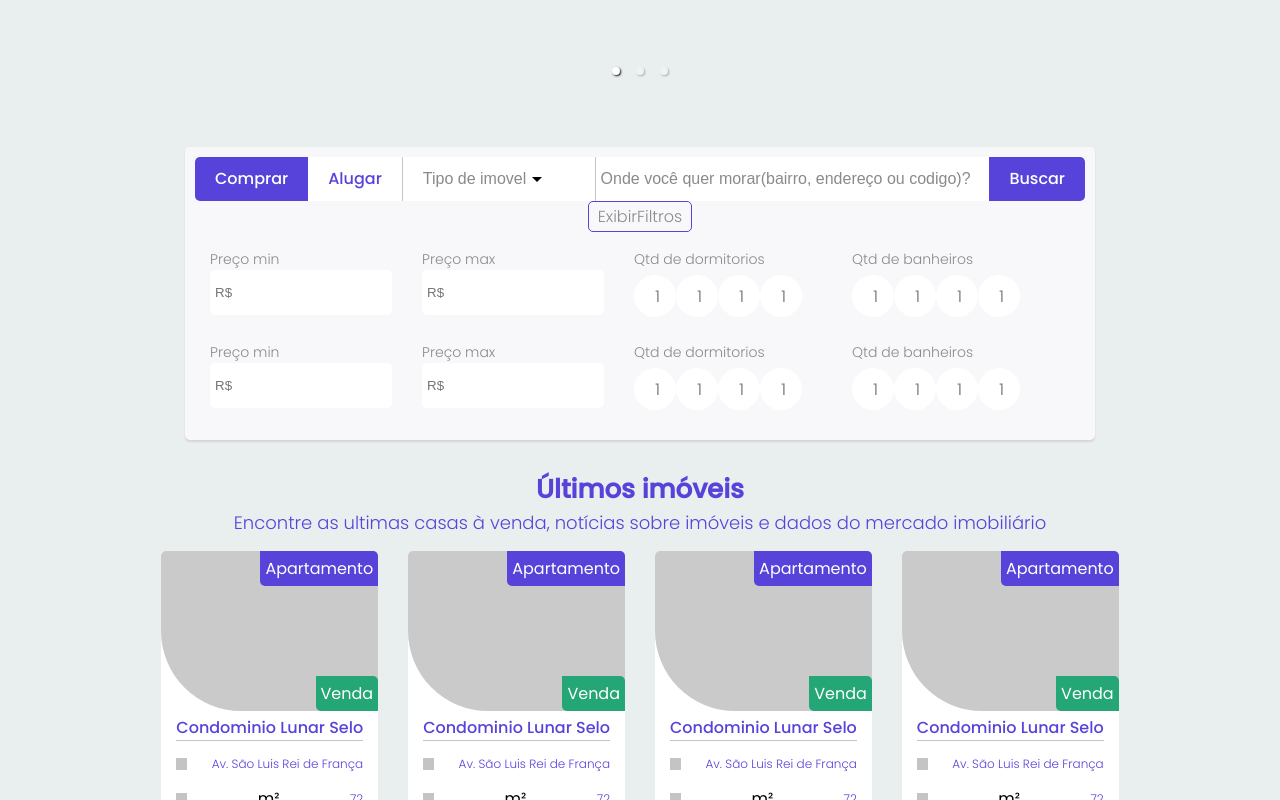
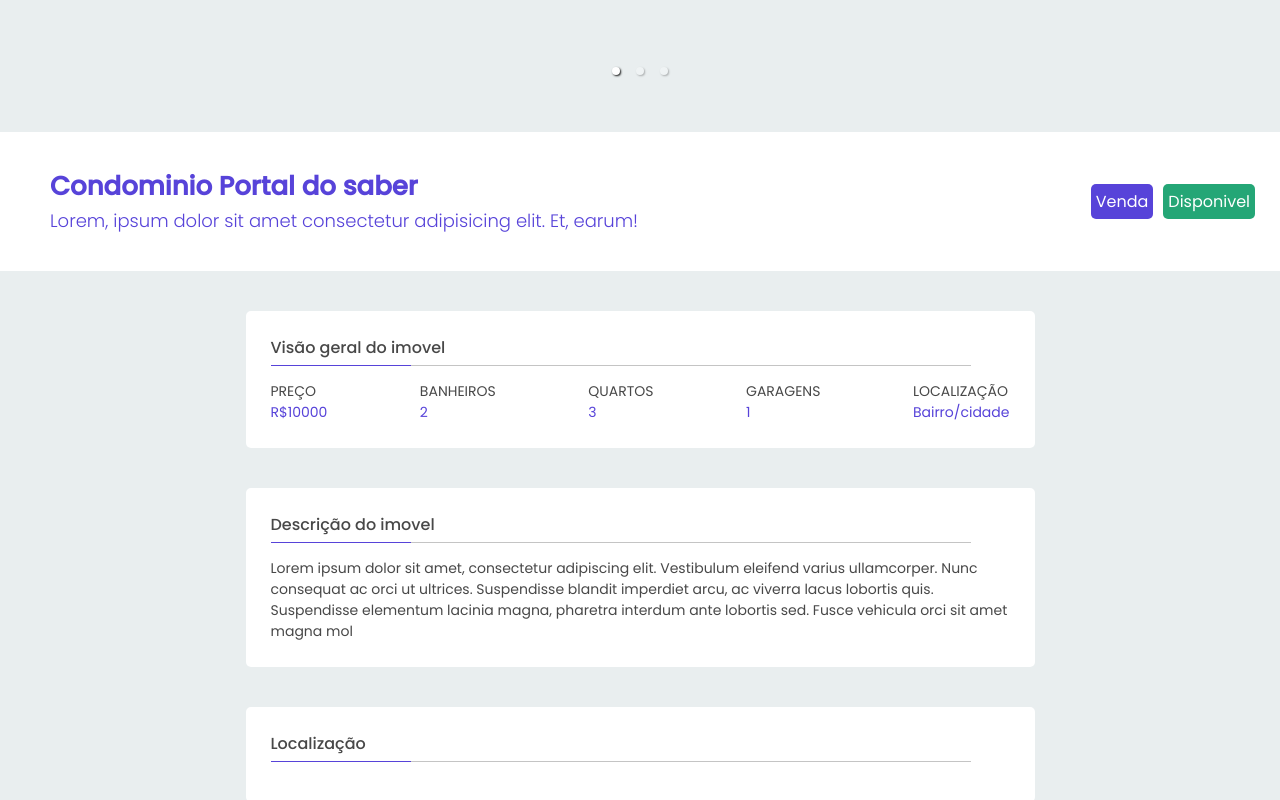
Before and after one commit to rpajf/habittare, a Next.js app: page / in a window 1280 px wide. Shown: the part 520-1320 px from the top of the page. Built offline with nearby package versions, Linux system fonts and the light colour scheme.

Commit message:
Properties page, InfoTextComp, ButtonsComp

```diff
--- /dev/null
+++ b/src/components/Buttons/PrimaryBtn/index.tsx
@@ -0,0 +1,12 @@
+import { ReactNode } from 'react'
+import * as S from './styles'
+
+interface ButtonProps {
+  children: ReactNode
+}
+
+const PrimaryButton: React.FC<ButtonProps> = props => {
+  const { children } = props
+  return <S.Container>{children}</S.Container>
+}
+export default PrimaryButton
--- /dev/null
+++ b/src/components/Buttons/PrimaryBtn/styles.ts
@@ -0,0 +1,9 @@
+import styled from 'styled-components'
+
+export const Container = styled.label`
+  background: ${props => props.theme.colors.primary};
+  border-radius: 5px;
+  color: #fff;
+  padding: 5px;
+  margin: 5px;
+`
--- /dev/null
+++ b/src/components/Buttons/SecondaryBtn/index.tsx
@@ -0,0 +1,11 @@
+import { ReactNode } from 'react'
+import * as S from './styles'
+interface ButtonProps {
+  children: ReactNode
+}
+
+const SecondaryButton: React.FC<ButtonProps> = props => {
+  const { children } = props
+  return <S.Container>{children}</S.Container>
+}
+export default SecondaryButton
--- /dev/null
+++ b/src/components/Buttons/SecondaryBtn/styles.ts
@@ -0,0 +1,9 @@
+import styled from 'styled-components'
+
+export const Container = styled.label`
+  background: #24a676;
+  border-radius: 5px;
+  color: #fff;
+  padding: 5px;
+  margin: 5px;
+`
--- /dev/null
+++ b/src/components/InfoTextComp/index.tsx
@@ -0,0 +1,17 @@
+import { ReactNode } from 'react'
+import * as S from './styles'
+interface ComponentProps {
+  children: ReactNode
+  content: string
+}
+const InfoTextComp: React.FC<ComponentProps> = props => {
+  const { children, content } = props
+  return (
+    <S.Container>
+      <S.MainText>{content}</S.MainText>
+      <S.TextFoot />
+      {children}
+    </S.Container>
+  )
+}
+export default InfoTextComp
--- /dev/null
+++ b/src/components/InfoTextComp/styles.ts
@@ -0,0 +1,24 @@
+import styled from 'styled-components'
+export const Container = styled.div`
+  margin: 40px auto;
+  display: flex;
+  flex-direction: column;
+  border-radius: 5px;
+  background: #fff;
+  padding: 25px;
+`
+export const MainText = styled.text`
+  font-style: normal;
+  font-weight: 500;
+  font-size: 16px;
+  line-height: 24px;
+  margin-bottom: 5px;
+
+  color: #484848;
+`
+export const TextFoot = styled.div`
+  height: 1px;
+  max-width: 700px;
+  background: linear-gradient(to right, #5743d9 20%, #c4c4c4 0%);
+  margin-bottom: 15px;
+`
--- /dev/null
+++ b/src/components/PrimaryText/index.tsx
@@ -0,0 +1,6 @@
+import * as S from './styles'
+const PrimaryText: React.FC = () => {
+  return <S.Text />
+}
+
+export default PrimaryText
--- /dev/null
+++ b/src/components/PrimaryText/styles.ts
@@ -0,0 +1,9 @@
+import styled from 'styled-components'
+
+export const Text = styled.div`
+  color: ${props => props.theme.colors.primary};
+  font-weight: 600;
+  line-height: 24px;
+  font-size: 18px;
+  font-style: normal;
+`
--- /dev/null
+++ b/src/pages/Property/index.tsx
@@ -0,0 +1,64 @@
+import * as S from './styles'
+
+import InfoTextComp from '../../components/InfoTextComp'
+
+import Slider from '../../components/homeComponents/SliderItem/Slider'
+const Property: React.FC = () => {
+  return (
+    <S.Container>
+      <Slider />
+      <S.MainInfo>
+        <S.InfoWrapper>
+          <S.Title>Condominio Portal do saber</S.Title>
+          <S.SubTitle>
+            Lorem, ipsum dolor sit amet consectetur adipisicing elit. Et, earum!
+          </S.SubTitle>
+        </S.InfoWrapper>
+        <S.ButtonsWrapper>
+          <S.PrimaryBtn>Venda</S.PrimaryBtn>
+          <S.SecondaryBtn>Disponivel</S.SecondaryBtn>
+        </S.ButtonsWrapper>
+      </S.MainInfo>
+      <S.Content>
+        <InfoTextComp content="Visão geral do imovel">
+          <S.PropertyInfoWrapper>
+            <S.DataWrapper>
+              <S.InfoData>Preço</S.InfoData>
+              <S.InfoQuantity>R$10000</S.InfoQuantity>
+            </S.DataWrapper>
+            <S.DataWrapper>
+              <S.InfoData>Banheiros</S.InfoData>
+              <S.InfoQuantity>2</S.InfoQuantity>
+            </S.DataWrapper>
+            <S.DataWrapper>
+              <S.InfoData>Quartos</S.InfoData>
+              <S.InfoQuantity>3</S.InfoQuantity>
+            </S.DataWrapper>
+            <S.DataWrapper>
+              <S.InfoData>Garagens</S.InfoData>
+
+              <S.InfoQuantity>1</S.InfoQuantity>
+            </S.DataWrapper>
+            <S.DataWrapper>
+              <S.InfoData>Localização</S.InfoData>
+
+              <S.InfoQuantity>Bairro/cidade</S.InfoQuantity>
+            </S.DataWrapper>
+          </S.PropertyInfoWrapper>
+        </InfoTextComp>
+        <InfoTextComp content="Descrição do imovel">
+          <S.InfoText>
+            Lorem ipsum dolor sit amet, consectetur adipiscing elit. Vestibulum
+            eleifend varius ullamcorper. Nunc consequat ac orci ut ultrices.
+            Suspendisse blandit imperdiet arcu, ac viverra lacus lobortis quis.
+            Suspendisse elementum lacinia magna, pharetra interdum ante lobortis
+            sed. Fusce vehicula orci sit amet magna mol
+          </S.InfoText>
+        </InfoTextComp>
+        <InfoTextComp content="Localização"></InfoTextComp>
+      </S.Content>
+    </S.Container>
+  )
+}
+
+export default Property
--- /dev/null
+++ b/src/pages/Property/styles.ts
@@ -0,0 +1,82 @@
+import styled from 'styled-components'
+
+import PrimaryButton from '../../components/Buttons/PrimaryBtn'
+import SecondaryButton from '../../components/Buttons/SecondaryBtn'
+export const Container = styled.div``
+export const Content = styled.div`
+  max-width: 789px;
+  margin: 0 auto;
+`
+export const SliderArea = styled.div``
+export const MainInfo = styled.div`
+  background: #fff;
+  display: flex;
+  justify-content: space-between;
+
+  align-items: center;
+  padding: 20px;
+`
+export const Title = styled.text`
+  color: ${props => props.theme.colors.primary};
+  font-weight: 600;
+
+  font-style: normal;
+  font-size: 26px;
+  line-height: 39px;
+`
+export const SubTitle = styled.text`
+  color: ${props => props.theme.colors.primary};
+  font-weight: 300;
+
+  font-style: normal;
+  font-size: 18px;
+  line-height: 30px;
+`
+export const InfoWrapper = styled.div`
+  display: flex;
+  flex-direction: column;
+  margin: 15px 20px 15px 30px;
+`
+export const ButtonsWrapper = styled.div`
+  display: flex;
+  justify-content: space-between;
+`
+export const InfoText = styled.text`
+  font-family: Poppins;
+  font-style: normal;
+  font-weight: normal;
+  font-size: 14px;
+  line-height: 21px;
+
+  color: #484848;
+`
+export const PrimaryBtn = styled(PrimaryButton)``
+export const SecondaryBtn = styled(SecondaryButton)``
+export const PropertyInfoWrapper = styled.div`
+  display: flex;
+  justify-content: space-between;
+`
+export const InfoData = styled.text`
+  font-style: normal;
+
+  font-weight: normal;
+  font-size: 14px;
+  line-height: 21px;
+  text-transform: uppercase;
+  color: #484848;
+  :first-child {
+    /* margin-left: -30px; */
+  }
+`
+export const DataWrapper = styled.div`
+  display: flex;
+  flex-direction: column;
+`
+export const InfoQuantity = styled.text`
+  font-style: normal;
+  font-weight: normal;
+  font-size: 14px;
+  line-height: 21px;
+
+  color: ${props => props.theme.colors.primary};
+`
--- a/src/pages/index.tsx
+++ b/src/pages/index.tsx
@@ -1,8 +1,10 @@
 import Link from 'next/link'
-import Home from './Home/index'
+
+import Property from './Property'
+import Home from './Home'
 
 const IndexPage = () => {
-  return <Home />
+  return <Property />
 }
 
 export default IndexPage
```
Also changed, not shown: src/pages/Home/index.tsx (+11 -1 lines).
